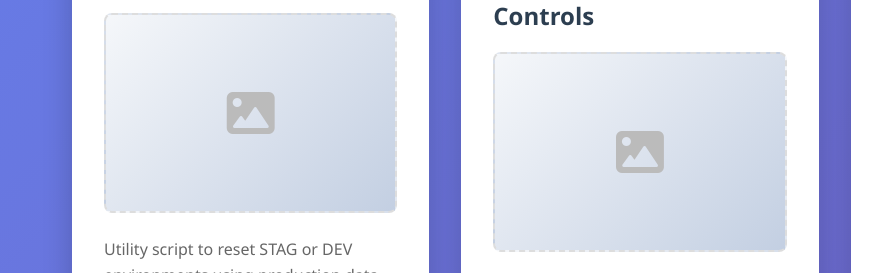
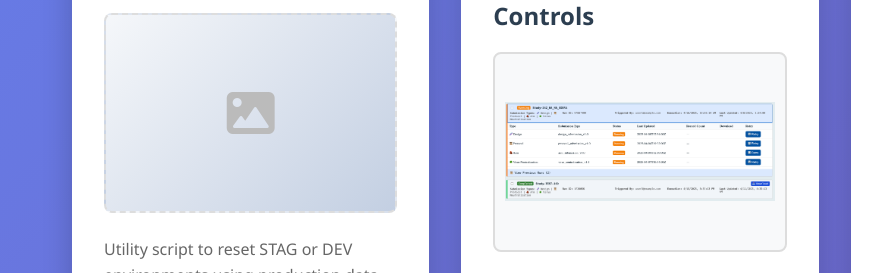
Before and after one commit to brianmarkowitz/brianmarkowitz.github.io, a plain HTML site: page index.html in a window 1280 px wide. Shown: the part 315-588 px from the top of the page, 0-878 px from the left. Drawn offline with Linux system fonts and the light colour scheme.

Commit message:
Add ImmPort Log System screenshot - Added immport_log.png screenshot for Project #2 showing the logging pipeline interface with retry controls and Step Functions workflow

```diff
--- a/index.html
+++ b/index.html
@@ -262,8 +262,8 @@
             <div class="project-card">
                 <div class="project-number">2</div>
                 <h3 class="project-title">ImmPort Log System with Retry Controls</h3>
-                <div class="screenshot-placeholder">
-                    <i class="fas fa-image"></i>
+                <div class="screenshot-container" style="width: 100%; height: 200px; margin-bottom: 1.5rem; display: flex; align-items: center; justify-content: center; overflow: hidden; border-radius: 8px; border: 2px solid #ddd; background: #f8f9fa; padding: 10px;">
+                    <img src="static/immport_log.png" alt="ImmPort Log System Screenshot" style="width: 100%; height: 100%; object-fit: contain; object-position: center;">
                 </div>
                 <p class="project-description">
                     Logging pipeline for ImmPort with Step Functions and controlled retry logic for better fault tolerance.
```
Also changed, not shown: static/immport_log.png (added).
